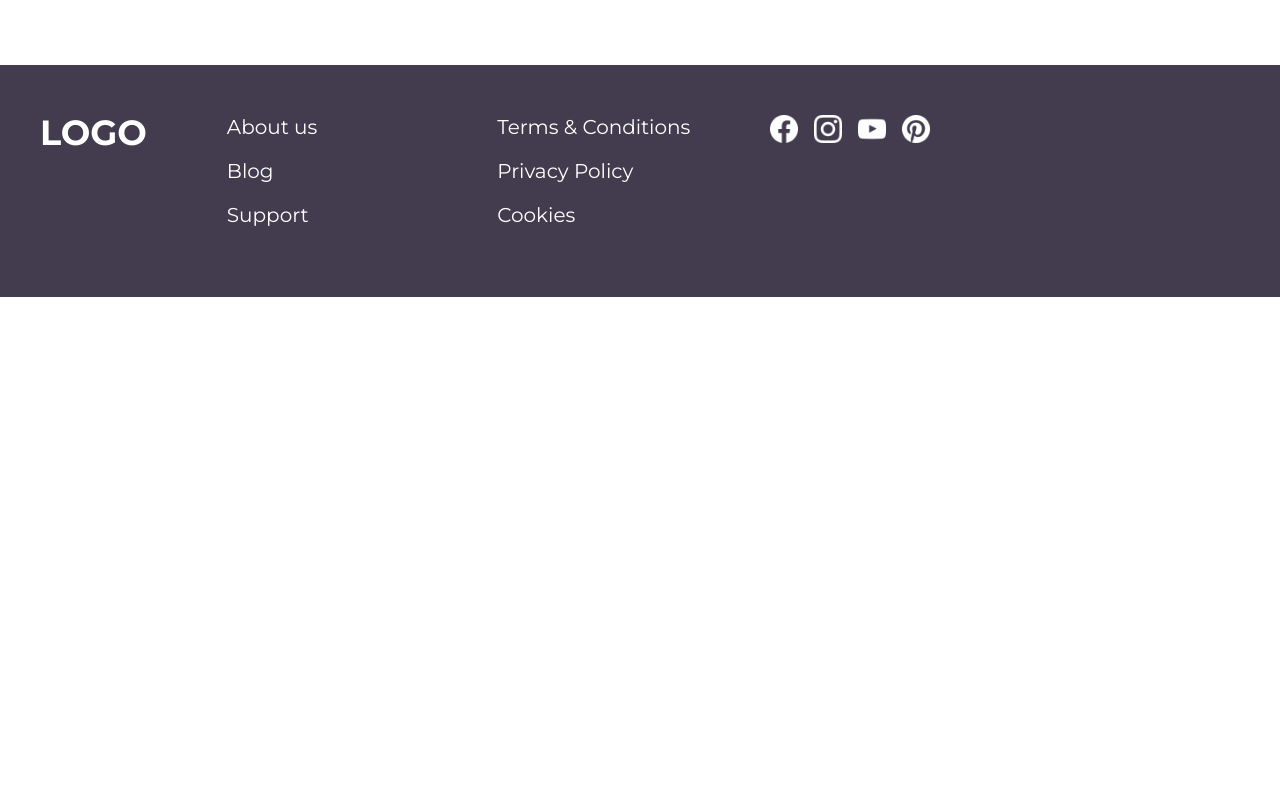
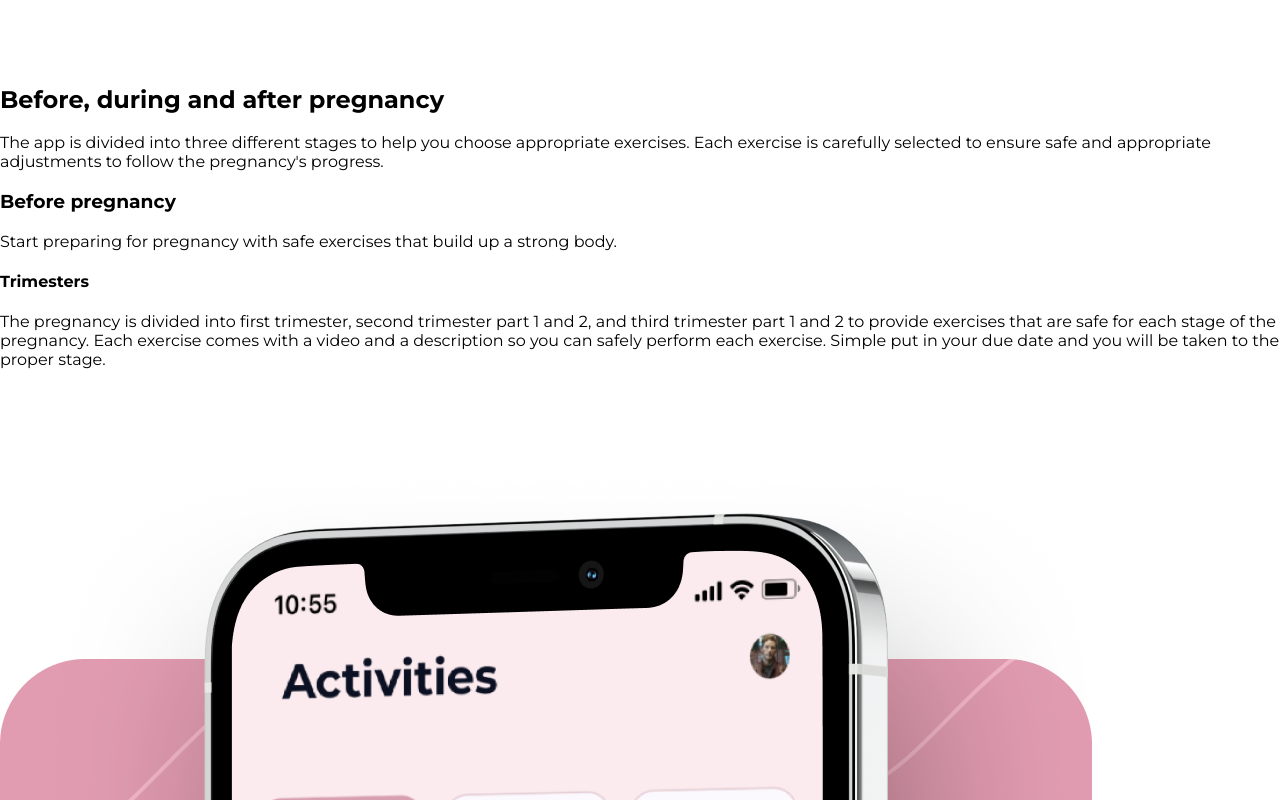
Before and after one commit to AnastasiiaBodnar/test-task, a Vue app: page / in a window 1280 px wide. Shown: the part 1260-2060 px from the top of the page. Before the commit the page ends 1557 px from the top, so only its background shows below. Built offline with nearby package versions, Linux system fonts and the light colour scheme.

Commit message:
feat: add PregnancyStages section template structure

```diff
--- a/src/components/home/PregnancyStages.vue
+++ b/src/components/home/PregnancyStages.vue
@@ -0,0 +1,57 @@
+<template>
+  <section class="stages">
+    <div class="stages__container">
+
+      <div class="stages__header">
+        <h2 class="stages__title">Before, during and after pregnancy</h2>
+        <p class="stages__subtitle">
+          The app is divided into three different stages to help you choose
+          appropriate exercises. Each exercise is carefully selected to ensure safe and
+          appropriate adjustments to follow the pregnancy's progress.
+        </p>
+        <div class="stages__divider"></div>
+      </div>
+
+      <div class="stages__row stages__row--right">
+        <div class="stages__content">
+          <h3 class="stages__stage-title">Before pregnancy</h3>
+          <div class="stages__divider-stage"></div>
+          <p class="stages__stage-text">
+            Start preparing for pregnancy with safe exercises that build up a strong body.
+          </p>
+          <h4 class="stages__stage-subtitle">Trimesters</h4>
+          <p class="stages__stage-text">
+            The pregnancy is divided into first trimester, second trimester part 1 and 2,
+            and third trimester part 1 and 2 to provide exercises that are safe for each
+            stage of the pregnancy. Each exercise comes with a video and a description so
+            you can safely perform each exercise. Simple put in your due date and you will
+            be taken to the proper stage.
+          </p>
+        </div>
+        <div class="stages__phone">
+          <img src="@/assets/image/rightPhone.png" alt="Before pregnancy app" />
+        </div>
+      </div>
+
+      <div class="stages__watermark-wrap">
+        <div class="stages__watermark" aria-hidden="true">Healthy</div>
+      </div>
+
+      <div class="stages__row stages__row--left">
+        <div class="stages__phone">
+          <img src="@/assets/image/leftPhone.png" alt="During pregnancy app" />
+        </div>
+        <div class="stages__content">
+          <h3 class="stages__stage-title">During pregnancy</h3>
+          <div class="stages__divider-stage"></div>
+          <p class="stages__stage-text">
+            Working out during pregnancy has many benefits for both the mom and the baby.
+            It can reduce back pain, help prevent gestational diabetes, promote good posture,
+            strength and endurance, and also improve the ability to cope with labor.
+          </p>
+        </div>
+      </div>
+
+    </div>
+  </section>
+</template>
--- a/src/views/HomePage.vue
+++ b/src/views/HomePage.vue
@@ -1,11 +1,13 @@
 <script setup>
 import HeroSection from '@/components/home/HeroSection.vue';
 import HowItWorks from '@/components/home/HowItWorks.vue';
+import PregnancyStages from '@/components/home/PregnancyStages.vue';
 </script>
 
 <template>
   <div>
     <HeroSection />
     <HowItWorks />
+    <PregnancyStages />
   </div>
 </template>
```
Also changed, not shown: src/assets/image/leftPhone.png (added), src/assets/image/rightPhone.png (added).
